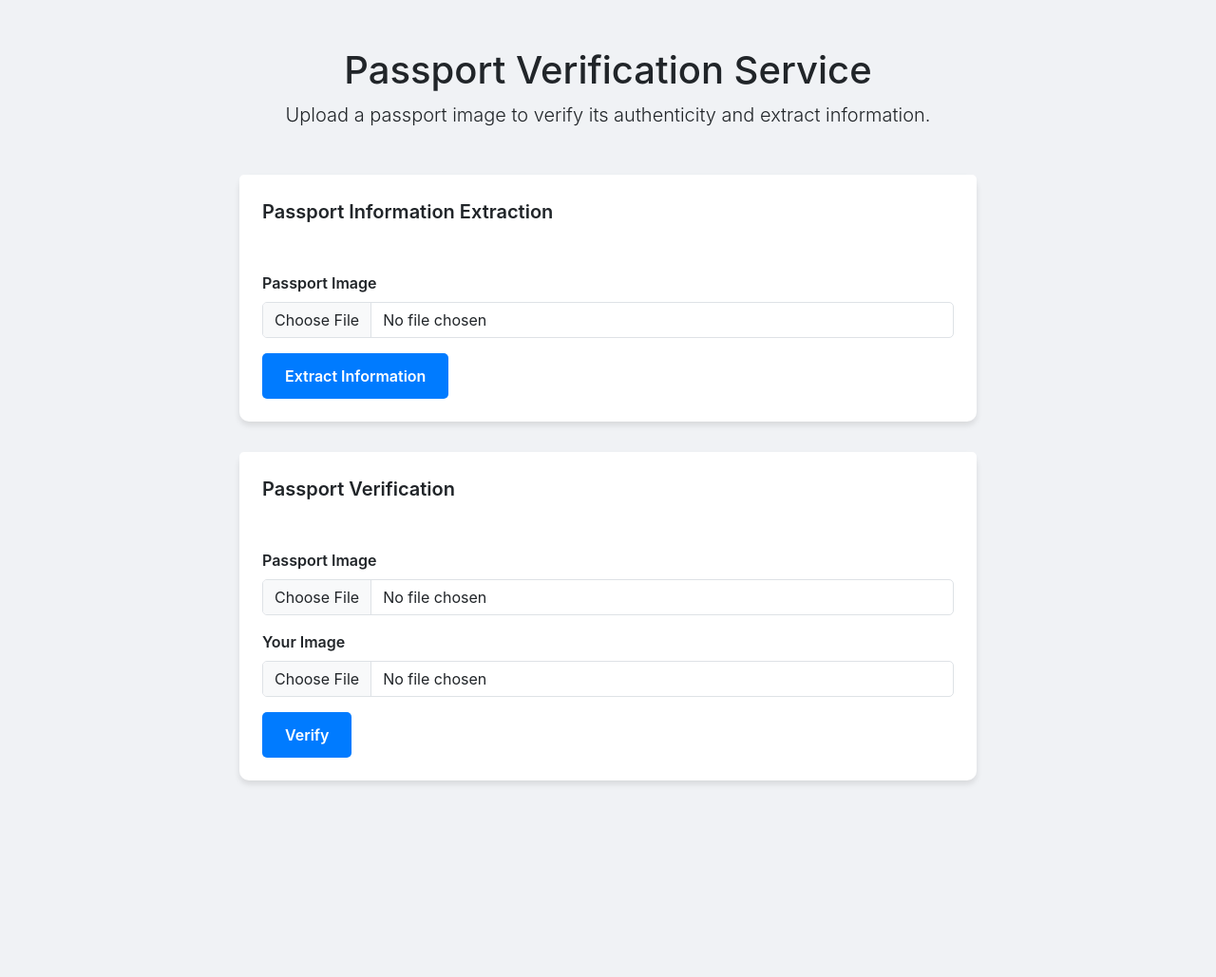
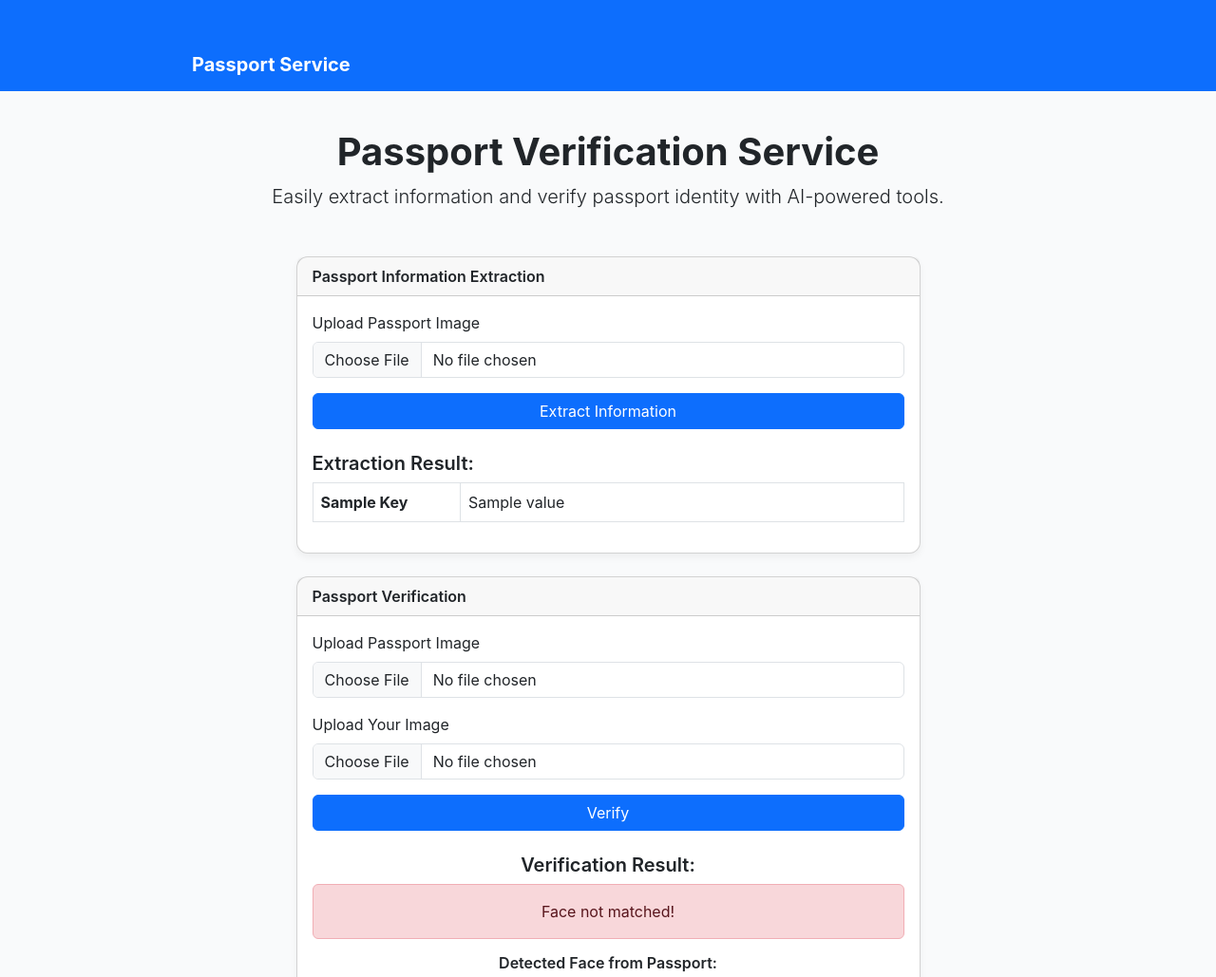
Before and after one commit to ikram98ai/ml_projects, a FastAPI app: template ai-solutions/passport_verification/app/templates/index.html in a window 1280 px wide. Shown: the top 1029 px of the page at 95% size. Before the commit the page ends 826 px from the top, so only its background shows below. Run offline with FastAPI, Linux system fonts and the light colour scheme; the template is opened without the code that fills it: most values are stand-ins (such as "Sample title", 1, 10 or a date in 2020).

Commit message:
fixing passport verification

```diff
--- a/ai-solutions/passport_verification/app/main.py
+++ b/ai-solutions/passport_verification/app/main.py
@@ -3,7 +3,7 @@ from fastapi.middleware.cors import CORSMiddleware
 from fastapi.responses import RedirectResponse, HTMLResponse
 from fastapi.templating import Jinja2Templates
 from mangum import Mangum
-from .ai import extract_info, verify_passport, FaceNotMatchedException
+from .ai import extract_info, verify_passport, FaceNotFoundException
 from .utils import get_base64_url
 import traceback
 
@@ -15,7 +15,7 @@ app.add_middleware(
     allow_headers=["*"],
 )
 
-templates = Jinja2Templates(directory="templates")
+templates = Jinja2Templates(directory="app/templates")
 
 
 @app.get("/", response_class=RedirectResponse)
@@ -25,7 +25,14 @@ async def root():
 
 @app.get("/index", response_class=HTMLResponse)
 async def index(request: Request):
-    return templates.TemplateResponse("index.html", {"request": request})
+    context = {
+        "request": request,
+        "extraction_output": None,
+        "extraction_error": None,
+        "verification_result": None,
+        "verification_error": None,
+    }
+    return templates.TemplateResponse("index.html", context)
 
 
 @app.post("/extraction", response_class=HTMLResponse)
@@ -35,20 +42,28 @@ async def passport_info_extraction(
         ..., description="Upload an image of passport for verification."
     ),
 ):
+    output = None
+    error = None
     try:
         passport_base64_url = await get_base64_url(passport_img)
         output = await extract_info(passport_base64_url)
 
     except HTTPException as e:
         traceback.print_exc()
-        raise e
+        error = str(e.detail)
     except Exception as e:
         print(f"Error during extracting data: {e}")
         traceback.print_exc()
-        raise HTTPException(500, str(e))
-    return templates.TemplateResponse(
-        "extraction_result.html", {"request": request, "output": output.model_dump()}
-    )
+        error = str(e)
+
+    context = {
+        "request": request,
+        "extraction_output": output.model_dump() if output else None,
+        "extraction_error": error,
+        "verification_result": None,
+        "verification_error": None,
+    }
+    return templates.TemplateResponse("index.html", context)
 
 
 @app.post("/verification", response_class=HTMLResponse)
@@ -61,28 +76,28 @@ async def passport_verification(
         ..., description="Upload your image to verify your passport."
     ),
 ):
+    verification_result = None
+    error = None
     try:
-        similarity, matched_face = await verify_passport(capture_img, passport_img)
-        return templates.TemplateResponse(
-            "verification_result.html",
-            {
-                "request": request,
-                "similarity": similarity,
-                "matched_face": matched_face,
-            },
-        )
-    except FaceNotMatchedException as e:
-        return templates.TemplateResponse(
-            "verification_result.html",
-            {"request": request, "error": str(e)},
-        )
+        verification_result = await verify_passport(capture_img, passport_img)
+    except (FaceNotFoundException, ValueError) as e:
+        error = str(e)
     except HTTPException as e:
         traceback.print_exc()
-        raise e
+        error = str(e.detail)
     except Exception as e:
         print(f"Error during passport verification: {e}")
         traceback.print_exc()
-        raise HTTPException(500, str(e))
+        error = str(e)
+
+    context = {
+        "request": request,
+        "extraction_output": None,
+        "extraction_error": None,
+        "verification_result": verification_result,
+        "verification_error": error,
+    }
+    return templates.TemplateResponse("index.html", context)
 
 
 handler = Mangum(app)
--- /dev/null
+++ b/ai-solutions/passport_verification/app/templates/base.html
@@ -0,0 +1,55 @@
+<!DOCTYPE html>
+<html lang="en">
+<head>
+    <meta charset="UTF-8">
+    <meta name="viewport" content="width=device-width, initial-scale=1.0">
+    <title>{% block title %}Passport Service{% endblock %}</title>
+    <link href="https://cdn.jsdelivr.net/npm/bootstrap@5.3.0/dist/css/bootstrap.min.css" rel="stylesheet">
+    <style>
+        body {
+            background-color: #f9fafb;
+            font-family: -apple-system, BlinkMacSystemFont, "Segoe UI", Roboto, "Helvetica Neue", Arial, sans-serif;
+        }
+        .navbar {
+            background-color: #0d6efd;
+        }
+        .navbar-brand, .nav-link, .navbar-text {
+            color: white !important;
+        }
+        .container {
+            max-width: 900px;
+            margin-top: 40px;
+        }
+        .card {
+            border-radius: 12px;
+            box-shadow: 0 4px 8px rgba(0,0,0,0.05);
+        }
+        footer {
+            margin-top: 60px;
+            padding: 20px 0;
+            background-color: #f1f3f5;
+            text-align: center;
+            font-size: 0.9rem;
+            color: #6c757d;
+        }
+    </style>
+    {% block head %}{% endblock %}
+</head>
+<body>
+    <!-- Navbar -->
+    <nav class="navbar navbar-expand-lg">
+        <div class="container">
+            <a class="navbar-brand fw-bold" href="/">Passport Service</a>
+        </div>
+    </nav>
+
+    <!-- Main content -->
+    <div class="container">
+        {% block content %}{% endblock %}
+    </div>
+
+    <footer>
+        <div>© {{ 2025 }} Passport Verification Service</div>
+    </footer>
+</body>
+</html>
--- a/ai-solutions/passport_verification/app/templates/index.html
+++ b/ai-solutions/passport_verification/app/templates/index.html
@@ -1,96 +1,169 @@
-<!DOCTYPE html>
-<html lang="en">
-<head>
-    <meta charset="UTF-8">
-    <meta name="viewport" content="width=device-width, initial-scale=1.0">
-    <title>Passport Verification</title>
-    <link href="https://cdn.jsdelivr.net/npm/bootstrap@5.3.0/dist/css/bootstrap.min.css" rel="stylesheet">
-    <style>
-        body {
-            background-color: #f0f2f5;
-            font-family: -apple-system, BlinkMacSystemFont, "Segoe UI", Roboto, "Helvetica Neue", Arial, sans-serif;
-        }
-        .container {
-            max-width: 800px;
-            margin-top: 50px;
-        }
-        .card {
-            border: none;
-            border-radius: 10px;
-            box-shadow: 0 4px 6px rgba(0, 0, 0, 0.1);
-            margin-bottom: 2rem;
-        }
-        .card-header {
-            background-color: #fff;
-            border-bottom: none;
-            font-size: 1.25rem;
-            font-weight: 600;
-            padding: 1.5rem;
-            border-top-left-radius: 10px;
-            border-top-right-radius: 10px;
-        }
-        .card-body {
-            padding: 1.5rem;
-        }
-        .btn-primary {
-            background-color: #007bff;
-            border: none;
-            font-weight: 600;
-            padding: 0.75rem 1.5rem;
-            border-radius: 5px;
-        }
-        .btn-primary:hover {
-            background-color: #0056b3;
-        }
-        .form-label {
-            font-weight: 600;
-        }
-        .form-control {
-            border-radius: 5px;
-        }
-    </style>
-</head>
-<body>
-    <div class="container">
-        <div class="text-center mb-5">
-            <h1>Passport Verification Service</h1>
-            <p class="lead">Upload a passport image to verify its authenticity and extract information.</p>
-        </div>
+{% extends "base.html" %}
+{% block title %}Passport Verification{% endblock %}
 
-        <div class="card">
-            <div class="card-header">
-                Passport Information Extraction
-            </div>
+{% block content %}
+<div class="text-center mb-5">
+    <h1 class="fw-bold">Passport Verification Service</h1>
+    <p class="lead">Easily extract information and verify passport identity with AI-powered tools.</p>
+</div>
+
+<div class="vstack gap-4 align-items-center">
+    <div class="w-75">
+        <div class="card h-100">
+            <div class="card-header fw-semibold">Passport Information Extraction</div>
             <div class="card-body">
-                <form action="/extraction" method="post" enctype="multipart/form-data">
+                <form id="extraction-form" action="/extraction" method="post" enctype="multipart/form-data">
                     <div class="mb-3">
-                        <label for="passport_img_extraction" class="form-label">Passport Image</label>
+                        <label for="passport_img_extraction" class="form-label">Upload Passport Image</label>
                         <input class="form-control" type="file" id="passport_img_extraction" name="passport_img" required>
                     </div>
-                    <button type="submit" class="btn btn-primary">Extract Information</button>
+                    <button type="submit" class="btn btn-primary w-100">
+                        <span class="spinner-border spinner-border-sm d-none" role="status" aria-hidden="true"></span>
+                        Extract Information
+                    </button>
                 </form>
+                <div id="extraction-result">
+                    {% if extraction_output %}
+                    <div class="mt-4">
+                        <h5 class="fw-semibold">Extraction Result:</h5>
+                        <table class="table table-bordered">
+                            <tbody>
+                                {% for key, value in extraction_output.items() %}
+                                <tr>
+                                    <th scope="row" class="w-25">{{ key.replace('_', ' ') | title }}</th>
+                                    <td>{{ value }}</td>
+                                </tr>
+                                {% endfor %}
+                            </tbody>
+                        </table>
+                    </div>
+                    {% endif %}
+                    {% if extraction_error %}
+                    <div class="alert alert-danger mt-4" role="alert">
+                        {{ extraction_error }}
+                    </div>
+                    {% endif %}
+                </div>
             </div>
         </div>
+    </div>
 
-        <div class="card">
-            <div class="card-header">
-                Passport Verification
-            </div>
+    <div class="w-75">
+        <div class="card h-100">
+            <div class="card-header fw-semibold">Passport Verification</div>
             <div class="card-body">
-                <form action="/verification" method="post" enctype="multipart/form-data">
+                <form id="verification-form" action="/verification" method="post" enctype="multipart/form-data">
                     <div class="mb-3">
-                        <label for="passport_img_verification" class="form-label">Passport Image</label>
+                        <label for="passport_img_verification" class="form-label">Upload Passport Image</label>
                         <input class="form-control" type="file" id="passport_img_verification" name="passport_img" required>
                     </div>
                     <div class="mb-3">
-                        <label for="capture_img" class="form-label">Your Image</label>
+                        <label for="capture_img" class="form-label">Upload Your Image</label>
                         <input class="form-control" type="file" id="capture_img" name="capture_img" required>
                     </div>
-                    <button type="submit" class="btn btn-primary">Verify</button>
+                    <button type="submit" class="btn btn-primary w-100">
+                        <span class="spinner-border spinner-border-sm d-none" role="status" aria-hidden="true"></span>
+                        Verify
+                    </button>
                 </form>
+                <div id="verification-result">
+                    {% if verification_result %}
+                    <div class="mt-4 text-center">
+                        <h5 class="fw-semibold">Verification Result:</h5>
+                        {% if verification_result.is_match %}
+                        <div class="alert alert-success" role="alert">
+                            Face matched! Similarity: {{ "%.2f"|format(verification_result.confidence_score) }}%
+                        </div>
+                        {% else %}
+                        <div class="alert alert-danger" role="alert">
+                            Face not matched!
+                        </div>
+                        {% endif %}
+
+                        {% if verification_result.detected_face %}
+                        <div class="mt-3">
+                            <h6 class="fw-semibold">Detected Face from Passport:</h6>
+                            <img src="{{ verification_result.detected_face }}" class="img-fluid rounded" alt="Detected Face">
+                        </div>
+                        {% endif %}
+                    </div>
+                    {% endif %}
+                    {% if verification_error %}
+                    <div class="alert alert-danger mt-4" role="alert">
+                        {{ verification_error }}
+                    </div>
+                    {% endif %}
+                </div>
             </div>
         </div>
+    </div>
+</div>
 
-    </div>
-</body>
-</html>
+<script>
+    document.getElementById('extraction-form').addEventListener('submit', async function(event) {
+        event.preventDefault();
+        const form = event.target;
+        const button = form.querySelector('button[type="submit"]');
+        const spinner = button.querySelector('.spinner-border');
+        const resultDiv = document.getElementById('extraction-result');
+
+        spinner.classList.remove('d-none');
+        button.disabled = true;
+        resultDiv.innerHTML = '';
+
+        try {
+            const formData = new FormData(form);
+            const response = await fetch(form.action, {
+                method: 'POST',
+                body: formData,
+            });
+
+            const html = await response.text();
+            const parser = new DOMParser();
+            const doc = parser.parseFromString(html, 'text/html');
+            const newResult = doc.getElementById('extraction-result').innerHTML;
+            resultDiv.innerHTML = newResult;
+
+        } catch (error) {
+            resultDiv.innerHTML = '<div class="alert alert-danger mt-4" role="alert">An unexpected error occurred.</div>';
+            console.error('Error:', error);
+        } finally {
+            spinner.classList.add('d-none');
+            button.disabled = false;
+        }
+    });
+
+    document.getElementById('verification-form').addEventListener('submit', async function(event) {
+        event.preventDefault();
+        const form = event.target;
+        const button = form.querySelector('button[type="submit"]');
+        const spinner = button.querySelector('.spinner-border');
+        const resultDiv = document.getElementById('verification-result');
+
+        spinner.classList.remove('d-none');
+        button.disabled = true;
+        resultDiv.innerHTML = '';
+
+        try {
+            const formData = new FormData(form);
+            const response = await fetch(form.action, {
+                method: 'POST',
+                body: formData,
+            });
+
+            const html = await response.text();
+            const parser = new DOMParser();
+            const doc = parser.parseFromString(html, 'text/html');
+            const newResult = doc.getElementById('verification-result').innerHTML;
+            resultDiv.innerHTML = newResult;
+
+        } catch (error) {
+            resultDiv.innerHTML = '<div class="alert alert-danger mt-4" role="alert">An unexpected error occurred.</div>';
+            console.error('Error:', error);
+        } finally {
+            spinner.classList.add('d-none');
+            button.disabled = false;
+        }
+    });
+</script>
+{% endblock %}
```
Also changed, not shown: ai-solutions/passport_verification/app/ai.py (+27 -12 lines), ai-solutions/passport_verification/app/templates/extraction_result.html (deleted, +0 -82 lines), ai-solutions/passport_verification/app/templates/verification_result.html (deleted, +0 -86 lines).
